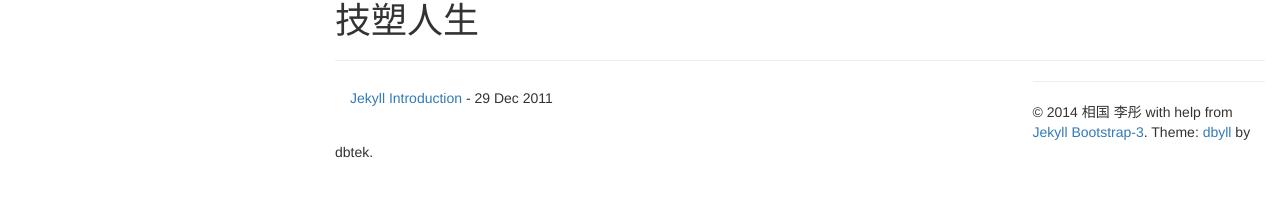
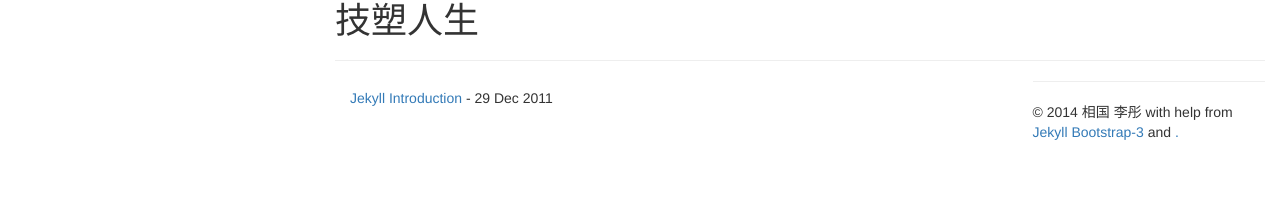
Before and after one commit to litongbupt/litongbupt.github.io, a Jekyll site: the page built from index.md, in a window 1280 px wide. Shown: the part 325-522 px from the top of the page. Built offline with Jekyll 4.4.1, drawn with Linux system fonts in a browser that asks for light colours; nearby versions of some CDN libraries; library files that are not in the unit come from our copies.

Commit message:
add somoe file

```diff
--- a/_includes/themes/dbyll/default.html
+++ b/_includes/themes/dbyll/default.html
@@ -102,7 +102,7 @@
     <hr/>
     <p>
       &copy; {{ site.time | date: '%Y' }} {{ site.author.name }}
-      with help from <a href="http://dbtek.github.io/jekyll-bootstrap-3" target="_blank" title="The Definitive Jekyll Blogging Framework">Jekyll Bootstrap-3</a>. Theme: <a href="https://github.com/jekyll-bootstrap-3/dbyll">dbyll</a> by dbtek.
+      with help from <a href="http://dbtek.github.io/jekyll-bootstrap-3" target="_blank" title="The Definitive Jekyll Blogging Framework">Jekyll Bootstrap-3</a> and <a href="https://pages.github.com/" target="_blank" title="Github pages">.
     </p>
   </footer>
 
```
